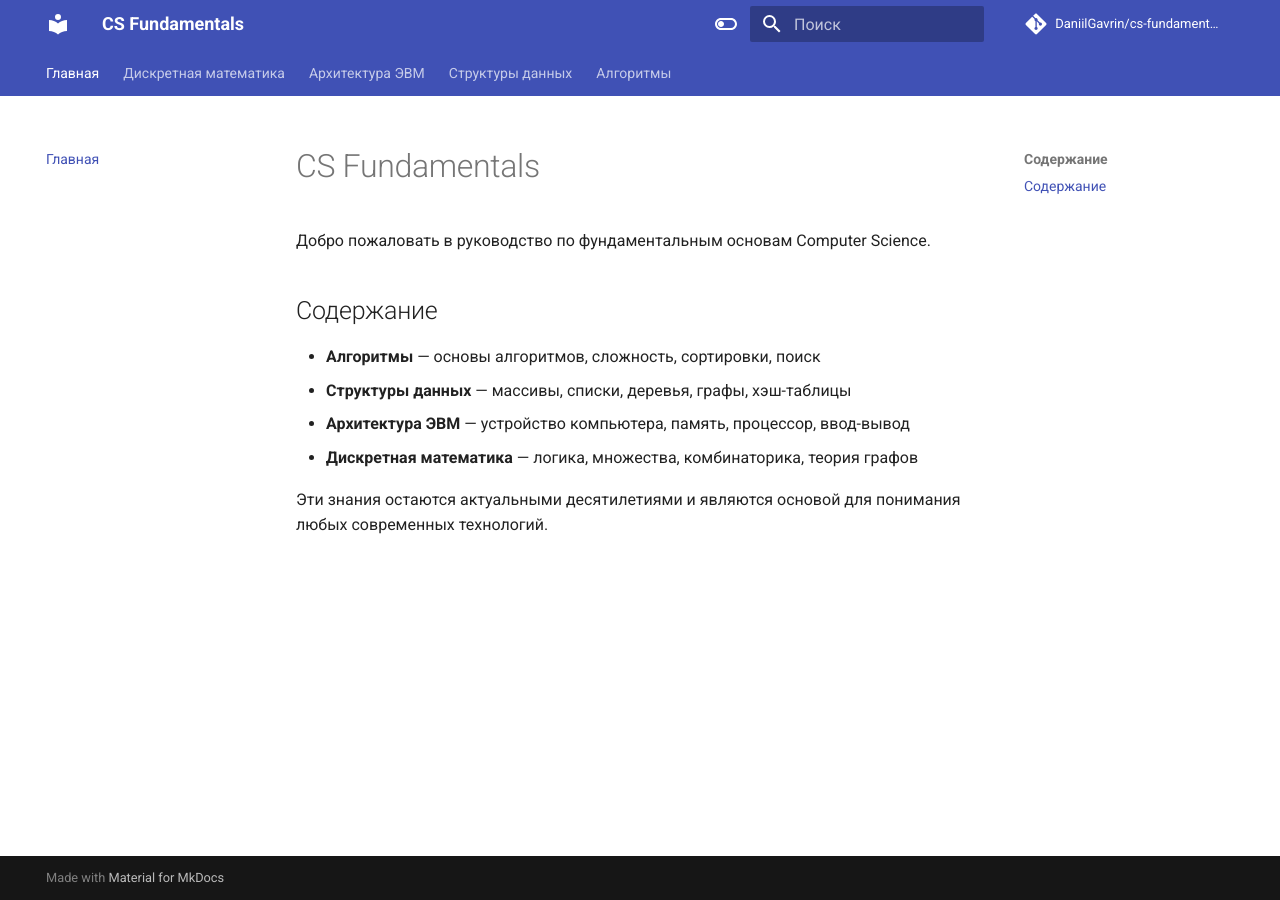
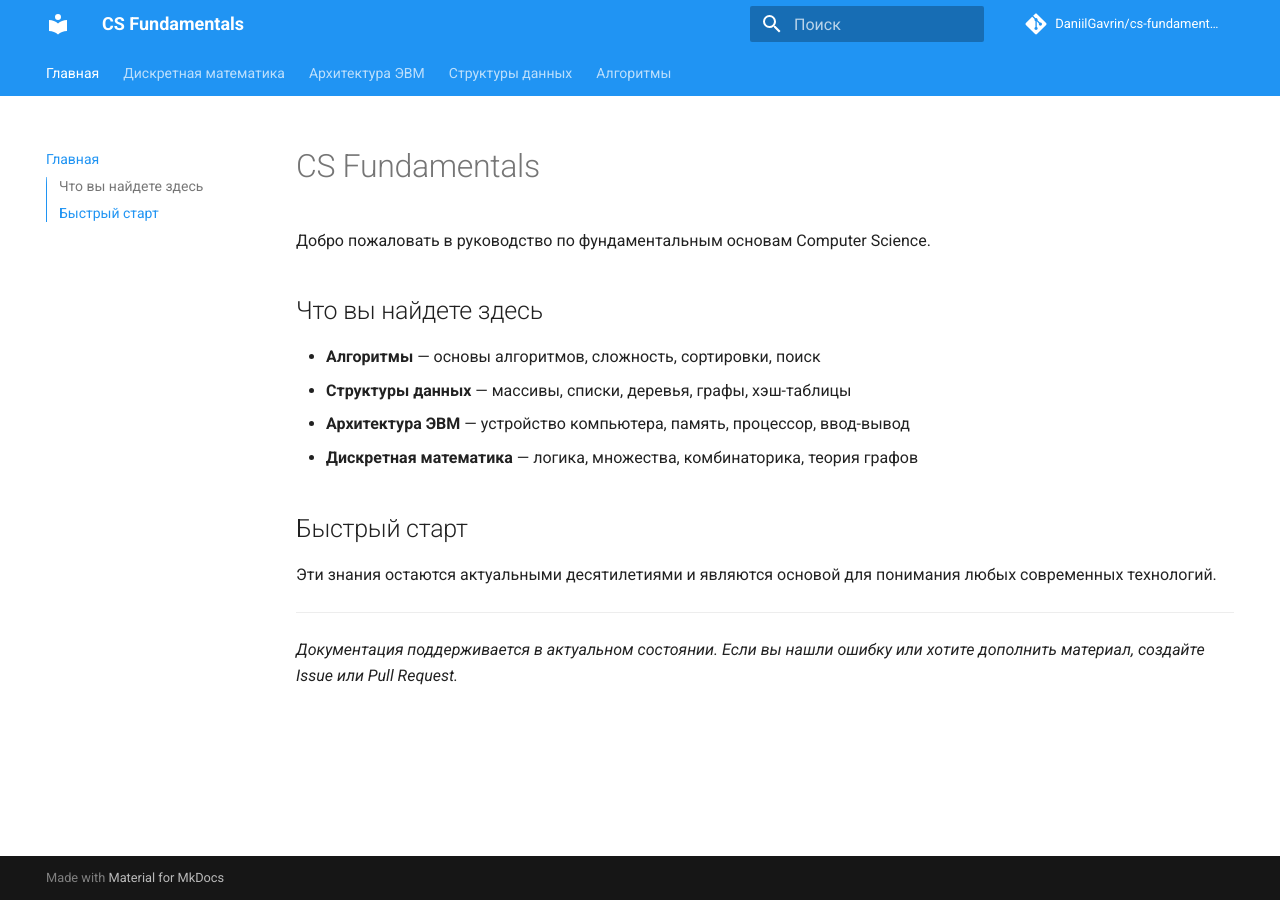
Before and after one commit to DaniilGavrin/cs-fundamentals, an MkDocs documentation site: the page built from docs/index.md, in a window 1280 px wide. Built offline with MkDocs 1.6.1 and Material for MkDocs 9.7.7, drawn with Linux system fonts in a browser that asks for light colours; comment, search, counter and statistics services are not loaded.

Commit message:
fix: унификация оформления с git-guide, упрощение конфигурации

```diff
--- a/docs/index.md
+++ b/docs/index.md
@@ -2,11 +2,17 @@
 
 Добро пожаловать в руководство по фундаментальным основам Computer Science.
 
-## Содержание
+## Что вы найдете здесь
 
 - **Алгоритмы** — основы алгоритмов, сложность, сортировки, поиск
 - **Структуры данных** — массивы, списки, деревья, графы, хэш-таблицы
 - **Архитектура ЭВМ** — устройство компьютера, память, процессор, ввод-вывод
 - **Дискретная математика** — логика, множества, комбинаторика, теория графов
 
+## Быстрый старт
+
 Эти знания остаются актуальными десятилетиями и являются основой для понимания любых современных технологий.
+
+---
+
+*Документация поддерживается в актуальном состоянии. Если вы нашли ошибку или хотите дополнить материал, создайте Issue или Pull Request.*
--- a/mkdocs.yml
+++ b/mkdocs.yml
@@ -1,31 +1,22 @@
 site_name: CS Fundamentals
 site_description: Фундаментальные основы Computer Science
-site_author: Daniil Gavrin
+site_author: DaniilGavrin
 repo_url: https://github.com/DaniilGavrin/cs-fundamentals
 repo_name: DaniilGavrin/cs-fundamentals
 
 theme:
   name: material
   language: ru
+  palette:
+    primary: blue
+    accent: indigo
   features:
     - navigation.tabs
     - navigation.sections
-    - navigation.top
+    - navigation.expand
+    - toc.integrate
     - search.suggest
     - search.highlight
-  palette:
-    - scheme: default
-      toggle:
-        icon: material/toggle-switch-off-outline
-        name: Переключить на темную тему
-      primary: indigo
-      accent: indigo
-    - scheme: slate
-      toggle:
-        icon: material/toggle-switch
-        name: Переключить на светлую тему
-      primary: indigo
-      accent: indigo
 
 nav:
   - Главная: index.md
@@ -36,13 +27,8 @@ nav:
 
 markdown_extensions:
   - admonition
-  - codehilite:
-      linenums: true
+  - codehilite
+  - tables
+  - footnotes
   - toc:
       permalink: true
-  - pymdownx.inlinehilite
-  - pymdownx.superfences
-  - pymdownx.details
-
-plugins:
-  - search
```
